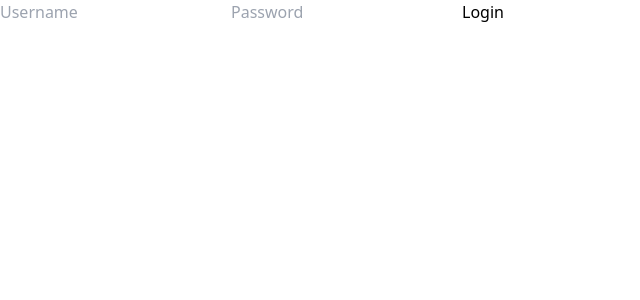
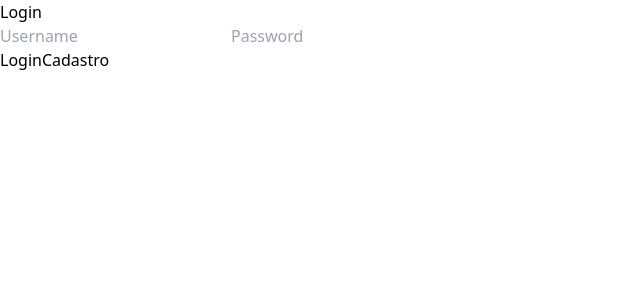
Before and after one commit to Grupo-Z-CIn-ES-23-1/front-end, a Next.js app in the folder app/: page /login in a window 1280 px wide. Shown: the top 300 px of the page, without its empty margins (0-640 px from the left). Built offline with nearby package versions, Linux system fonts and the light colour scheme.

Commit message:
feat: added signup button to login page

```diff
--- a/app/pages/login.js
+++ b/app/pages/login.js
@@ -8,7 +8,7 @@ const LoginPage = () => {
   const handleSubmit = async (e) => {
     e.preventDefault();
     try {
-      const response = await fetch("http://localhost:80/api/login", {
+      const response = await fetch("http://localhost:3000/api/login", {
         method: "POST",
         headers: {
           "Content-Type": "application/json",
@@ -17,20 +17,27 @@ const LoginPage = () => {
       });
 
       const data = await response.json();
+      console.log("Resposta da API:", data); // Para fins de depuração
+
       if (data.token) {
-        // Aqui, usamos o localStorage, mas você pode optar por cookies.
         localStorage.setItem("jwt", data.token);
         Router.push("/dashboard"); // Redireciona para o painel após o login.
       } else {
-        alert(data.message);
+        alert(data.message || "Erro no login");
       }
     } catch (error) {
       console.error("Erro no login:", error);
     }
   };
 
+  const handleSignupClick = () => {
+    Router.push("/signup"); // Redireciona para a página de cadastro.
+  };
+
   return (
-    <div>
+    <div className="auth-container">
+      <div className="auth-box">
+        <h2>Login</h2>
         <form onSubmit={handleSubmit}>
           <input
             value={username}
@@ -43,8 +50,12 @@ const LoginPage = () => {
             onChange={(e) => setPassword(e.target.value)}
             placeholder="Password"
           />
+          <div className="button-container">
             <button type="submit">Login</button>
+            <button onClick={handleSignupClick}>Cadastro</button>
+          </div>
         </form>
+      </div>
     </div>
   );
 };
```
Lines whose indentation alone changed are shown as unchanged.
